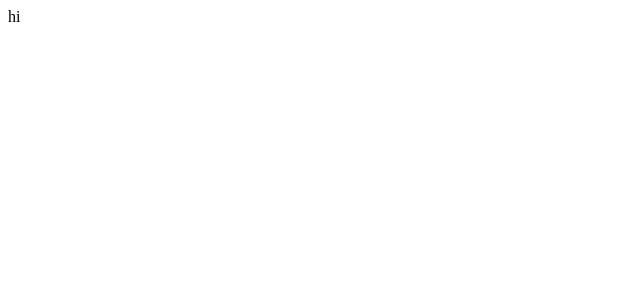
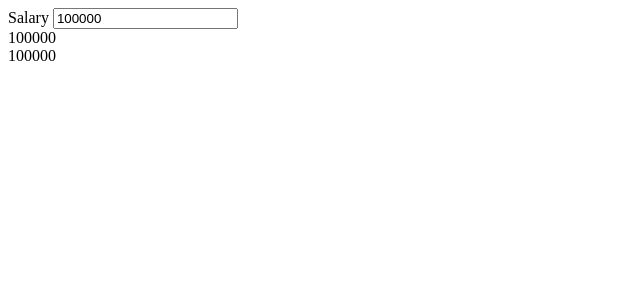
Before and after one commit to weiyilee17/jotai-rebuild, a React (Vite) app: page / in a window 1280 px wide. Shown: the top 300 px of the page, without its empty margins (0-640 px from the left). Built offline with nearby package versions, Linux system fonts and the light colour scheme.

Commit message:
Have atom and useAtom work

```diff
--- a/src/App.tsx
+++ b/src/App.tsx
@@ -1,5 +1,30 @@
+import { atom, useAtom } from './jotai';
+
+const salaryAtom = atom<number>(100_000);
+
+function SalaryDisplay() {
+  const [salary] = useAtom<number>(salaryAtom);
+  return <div>{salary}</div>;
+}
+
 function App() {
-  return <>hi</>;
+  const [salary, setSalary] = useAtom<number>(salaryAtom);
+
+  return (
+    <>
+      <div>
+        <label htmlFor='salary'>Salary </label>
+        <input
+          type='number'
+          id='salary'
+          value={salary}
+          onChange={(e) => setSalary(+e.target.value)}
+        />
+      </div>
+      <div>{salary}</div>
+      <SalaryDisplay />
+    </>
+  );
 }
 
 export default App;
--- /dev/null
+++ b/src/jotai.ts
@@ -0,0 +1,43 @@
+import { useState, useEffect } from 'react';
+
+type Atom<AtomType> = {
+  get: () => AtomType;
+  set: (newValue: AtomType) => void;
+  // Returns the unsubscribe function
+  subscribe: (callback: (newValue: AtomType) => void) => () => void;
+};
+
+export function atom<AtomType>(initialValue: AtomType): Atom<AtomType> {
+  let value = initialValue;
+
+  const subscribers = new Set<(newValue: AtomType) => void>();
+
+  return {
+    get: () => value,
+    set: (newValue) => {
+      value = newValue;
+      subscribers.forEach((callback) => callback(value));
+    },
+    subscribe: (callback) => {
+      subscribers.add(callback);
+
+      return () => {
+        subscribers.delete(callback);
+      };
+    },
+  };
+}
+export function useAtom<AtomType>(atom: Atom<AtomType>) {
+  const [value, setValue] = useState(atom.get());
+
+  useEffect(() => {
+    // Use setState to trigger rerender
+    const unsubscribe = atom.subscribe(setValue);
+
+    return () => {
+      unsubscribe();
+    };
+  }, [atom]);
+
+  return [value, atom.set];
+}
```
